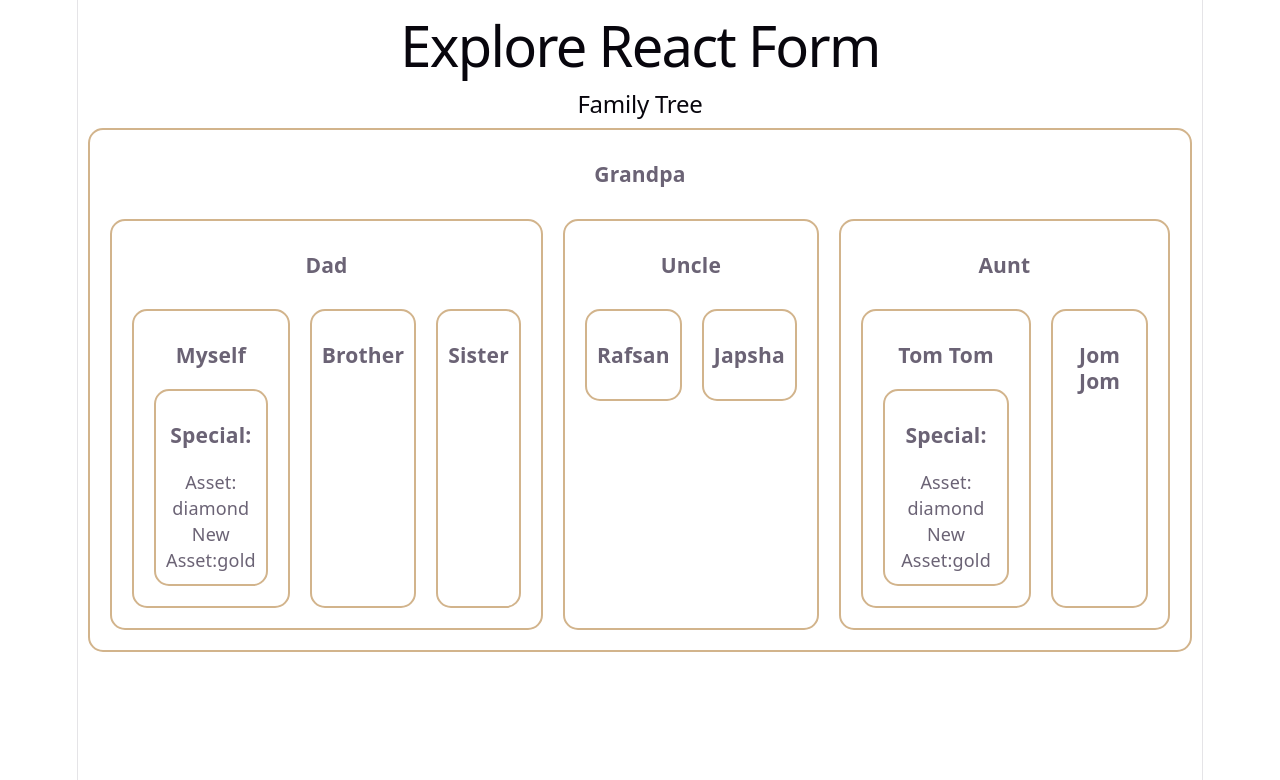
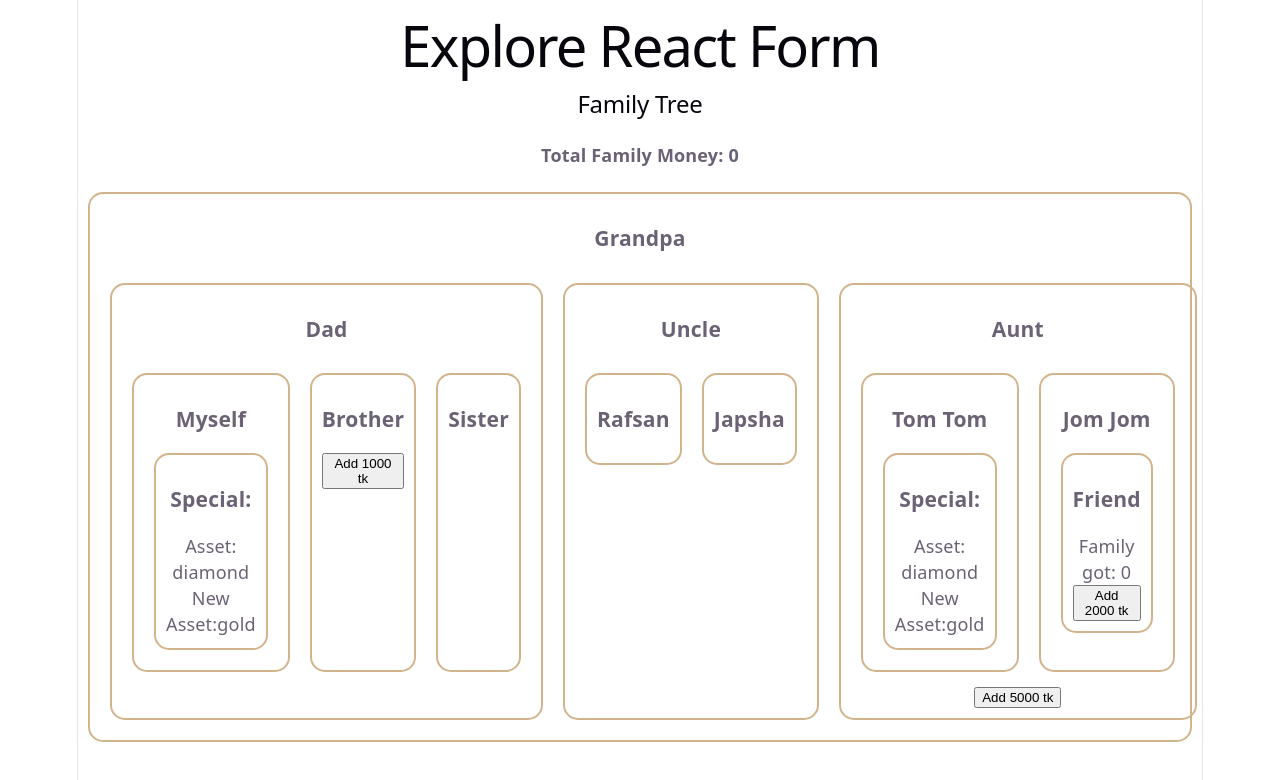
Before and after one commit to kazij317-code/explore-react-form, a React (Vite) app: page / in a window 1280 px wide. Shown: the top 780 px of the page. Built offline with nearby package versions, Linux system fonts and the light colour scheme.

Commit message:
more ContextApi

```diff
--- a/src/components/FamilyTree/Aunt.jsx
+++ b/src/components/FamilyTree/Aunt.jsx
@@ -38,21 +38,75 @@
 
 // // export default Aunt;
 // // -------------------------------End:38_7-(1) to () --------------------------------
-// -------------------------------Start: 38_8 ---------------------------------------
+// // -------------------------------Start: 38_8 ---------------------------------------
 
-import React from 'react';
+// import React from 'react';
+// import Cousin from './Cousin';
+// // (12) Aunt = ({asset})
+// const Aunt = ({asset}) => {
+//     return (
+//         <div>
+//             <h3>Aunt</h3>
+
+//             <section className='flex'>
+//                 {/* (13) <Cousin asset={asset} then in Cousin.jsx file*/}
+//                 <Cousin asset={asset} name='Tom Tom'></Cousin>
+//                 <Cousin name='Jom Jom'></Cousin>
+//             </section>
+
+//         </div>
+//     );
+// };
+
+// export default Aunt;
+
+
+// // -----------------------
+// // Practice:
+// // import React from 'react';
+
+// // const Aunt = ({asset}) => {
+// //     return (
+// //         <div>
+// //             <h3>Aunt</h3>
+// //             <section>
+// //                 <Cousin asset={asset} name='Tom Tom'></Cousin>
+// //                 <Cousin name='Jom Jom'></Cousin>
+// //             </section>
+// //         </div>
+// //     );
+// // };
+
+// // export default Aunt;
+// // -------------------------------End:38_8-(1) to () --------------------------------
+// -------------------------------Start: 38_9 ---------------------------------------
+
+import React, { use } from 'react';
 import Cousin from './Cousin';
-// (12) Aunt = ({asset})
+import { MoneyContext } from './FamilyTree';
+
 const Aunt = ({asset}) => {
+    // (14) use+enter. MoneyContext+enter
+    const [money, setMoney] = use(MoneyContext)
+
+    // (15)st
+    const handleAddMoney = () =>{
+        setMoney(money + 5000)
+    }
+    // (15)en
+
     return (
         <div>
             <h3>Aunt</h3>
 
             <section className='flex'>
-                {/* (13) <Cousin asset={asset} then in Cousin.jsx file*/}
+
                 <Cousin asset={asset} name='Tom Tom'></Cousin>
                 <Cousin name='Jom Jom'></Cousin>
             </section>
+           {/* (13) */}
+           {/* (16) onClick={handleAddMoney}*/}
+           <button onClick={handleAddMoney}>Add 5000 tk</button>
 
         </div>
     );
@@ -78,4 +132,4 @@ export default Aunt;
 // };
 
 // export default Aunt;
-// -------------------------------End:38_8-(1) to () --------------------------------
+// -------------------------------End:38_9-(1) to () --------------------------------
--- a/src/components/FamilyTree/Brother.jsx
+++ b/src/components/FamilyTree/Brother.jsx
@@ -1,18 +1,57 @@
-// -------------------------------Start: 38_7 ---------------------------------------
-// (14)st rsc+enter
-import React from 'react';
+// // -------------------------------Start: 38_7 ---------------------------------------
+// // (14)st rsc+enter
+// import React from 'react';
+
+// const Brother = () => {
+//     return (
+//         <div>
+//            <h3>Brother</h3>
+//         </div>
+//     );
+// };
+
+// export default Brother;
+
+// // (14)en then create Sister.jsx file in FamilyTree folder
+// // -------------------
+// // Practice:
+// // import React from 'react';
+
+// // const Brother = () => {
+// //     return (
+// //         <div>
+
+// //         </div>
+// //     );
+// // };
+
+// // export default Brother;
+// // -------------------------------End:38_7-(1) to () --------------------------------
+// -------------------------------Start: 38_9 ---------------------------------------
+
+import React, { use } from 'react';
+import { MoneyContext } from './FamilyTree';
 
 const Brother = () => {
+    // (6) use + enter, MoneyContext + enter
+    const [money, setMoney] = use(MoneyContext);
+
+    // export const MoneyContext = createContext(0);
+    // const [money, setMoney] = useState(0);
+
     return (
         <div>
            <h3>Brother</h3>
+           {/* (7) st*/}
+           <button onClick={() =>setMoney(money + 1000)}>Add 1000 tk</button>
+           {/* (7) en then create Friend.jsx file in FamilyTree folder*/}
         </div>
     );
 };
 
 export default Brother;
 
-// (14)en then create Sister.jsx file in FamilyTree folder
+
 // -------------------
 // Practice:
 // import React from 'react';
@@ -26,4 +65,4 @@ export default Brother;
 // };
 
 // export default Brother;
-// -------------------------------End:38_7-(1) to () --------------------------------
+// -------------------------------End:38_9-(1) to () --------------------------------
--- a/src/components/FamilyTree/Cousin.jsx
+++ b/src/components/FamilyTree/Cousin.jsx
@@ -27,21 +27,66 @@
 
 // // export default Cousin;
 // // -------------------------------End:38_7-(1) to () --------------------------------
-// -------------------------------Start: 38_8 ---------------------------------------
+// // -------------------------------Start: 38_8 ---------------------------------------
 
+// import React from 'react';
+// import Special from './Special';
+// // (14) Cousin = ({name, asset})
+// const Cousin = ({name, asset}) => {
+//     return (
+//         <div>
+//             <h3>{name}</h3>
+//         {/* (10)st  */}
+//             {
+//                 // (15) <Special asset={asset} then in FamilyTree.jsx file>
+//                 name === 'Tom Tom' && <Special asset={asset}></Special>
+//             }
+//         {/* (10)en then in Grandpa.jsx file  */}
+//         </div>
+//     );
+// };
+
+// export default Cousin;
+
+
+// // ---------------------------------
+// // Practice:
+// // import React from 'react';
+
+// // const Cousin = ({name, asset}) => {
+// //     return (
+// //         <div>
+// //             <h3>{name}</h3>
+// //             {
+// //                 name === 'Tom Tom' && <Special asset={asset}></Special>
+// //             }
+
+// //         </div>
+// //     );
+// // };
+
+// // export default Cousin;
+// // -------------------------------End:38_8-(1) to () --------------------------------
+// -------------------------------Start: 38_9 ---------------------------------------
 import React from 'react';
 import Special from './Special';
-// (14) Cousin = ({name, asset})
+import Friend from './Friend';
+
 const Cousin = ({name, asset}) => {
     return (
         <div>
             <h3>{name}</h3>
-        {/* (10)st  */}
+
             {
-                // (15) <Special asset={asset} then in FamilyTree.jsx file>
+
                 name === 'Tom Tom' && <Special asset={asset}></Special>
             }
-        {/* (10)en then in Grandpa.jsx file  */}
+        {/* (9)st <Friend + enter */}
+            {
+                name === 'Jom Jom' && <Friend></Friend>
+            }
+        {/* (9)en then in Friend.jsx file */}
+
         </div>
     );
 };
@@ -66,4 +111,4 @@ export default Cousin;
 // };
 
 // export default Cousin;
-// -------------------------------End:38_8-(1) to () --------------------------------
+// -------------------------------End:38_9-(1) to () --------------------------------
--- a/src/components/FamilyTree/FamilyTree.jsx
+++ b/src/components/FamilyTree/FamilyTree.jsx
@@ -41,38 +41,113 @@
 // // export default FamilyTree;
 
 // // -------------------------------End:38_7-(1) to () --------------------------------
-// -------------------------------Start: 38_8 ---------------------------------------
+// // -------------------------------Start: 38_8 ---------------------------------------
 
-import React, { createContext } from 'react';
+// import React, { createContext } from 'react';
+// import Grandpa from './Grandpa';
+
+// import './FamilyTree.css'
+// // (16)
+// export const AssetContext = createContext('');
+
+
+// const FamilyTree = () => {
+
+//     const asset = 'diamond';
+//     // (18)
+//     const newAsset = 'gold';
+
+//     return (
+//         <div className='family-tree'>
+//             <h2>Family Tree</h2>
+//             {/* (1) asset={asset} then in Grandpa.jsx file*/}
+//             {/* <Grandpa asset={asset}></Grandpa> */}
+//             {/* (17)st commit previous */}
+//             {/* (19) value={newAsset} then in Special.jsx file*/}
+//             <AssetContext.Provider value={newAsset}>
+//                 <Grandpa asset={asset}></Grandpa>
+//             </AssetContext.Provider>
+//             {/* (17)en */}
+//         </div>
+//     );
+// };
+
+// export default FamilyTree;
+
+// // ------------------------------
+// // Practice:
+// // import React from 'react';
+
+// // import './FamilyTree.css'
+
+// // export const AssetContext = createContext('');
+
+// // const FamilyTree = () => {
+
+// //     const asset = 'diamond'
+// //     const newAsset = 'gold'
+
+// //     return (
+// //         <div className='family-tree'>
+// //             <h2>Family Tree</h2>
+
+// //             <AssetContext.Provider value={newAsset}>
+// //                 <Grandpa asset={asset}></Grandpa>
+// //             </AssetContext.Provider>
+// //         </div>
+// //     );
+// // };
+
+// // export default FamilyTree;
+
+// // -------------------------------End:38_8-(1) to () --------------------------------
+// -------------------------------Start: 38_9 ---------------------------------------
+import React, { createContext, useState } from 'react';
 import Grandpa from './Grandpa';
 
 import './FamilyTree.css'
-// (16)
+
 export const AssetContext = createContext('');
+// (1)
+export const MoneyContext = createContext(0);
 
 
 const FamilyTree = () => {
+//    (3)
+    const [money, setMoney] = useState(0);
 
     const asset = 'diamond';
-    // (18)
+
     const newAsset = 'gold';
 
     return (
         <div className='family-tree'>
             <h2>Family Tree</h2>
-            {/* (1) asset={asset} then in Grandpa.jsx file*/}
-            {/* <Grandpa asset={asset}></Grandpa> */}
-            {/* (17)st commit previous */}
-            {/* (19) value={newAsset} then in Special.jsx file*/}
-            <AssetContext.Provider value={newAsset}>
+            {/* (5) then in Brother.jsx file*/}
+            <h4>Total Family Money: {money}</h4>
+
+            {/* <AssetContext.Provider value={newAsset}>
                 <Grandpa asset={asset}></Grandpa>
-            </AssetContext.Provider>
-            {/* (17)en */}
+            </AssetContext.Provider> */}
+
+            {/* (2)st comment previous */}
+            {/* (4) value={[money, setMoney]}*/}
+            <MoneyContext value={[money, setMoney]}>
+                <AssetContext.Provider value={newAsset}>
+                    <Grandpa asset={asset}></Grandpa>
+                </AssetContext.Provider>
+            </MoneyContext>
+            {/* (2)en */}
+
         </div>
     );
 };
 
 export default FamilyTree;
+// ----------------------------
+/**
+ * 1. create a context using createContext with a default value make sure you export the context to be used in other files.
+ * */
 
 // ------------------------------
 // Practice:
@@ -100,4 +175,4 @@ export default FamilyTree;
 
 // export default FamilyTree;
 
-// -------------------------------End:38_8-(1) to () --------------------------------
+// -------------------------------End:38_9-(1) to () --------------------------------
--- /dev/null
+++ b/src/components/FamilyTree/Friend.jsx
@@ -0,0 +1,35 @@
+// -------------------------------Start: 38_9 ---------------------------------------
+// (8)st
+import React, { use } from 'react';
+import { MoneyContext } from './FamilyTree';
+
+const Friend = () => {
+
+    // (11) use+enter, MoneyContext+enter
+    const [money, setMoney] = use(MoneyContext)
+
+    // extra
+    const handleAddMoney = () =>{
+        setMoney(money + 2000)
+    }
+    // extra
+
+    return (
+        <div>
+            {/* (10) */}
+            <h3>Friend</h3>
+            {/* (12) then Aunt.jsx file*/}
+            <p>Family got: {money}</p>
+
+            {/* extra */}
+            <button onClick={handleAddMoney}>Add 2000 tk</button>
+            {/* extra */}
+
+        </div>
+    );
+};
+
+export default Friend;
+// (8)en then Cousin.jsx file
+
+// -------------------------------End:38_9-(1) to () --------------------------------
```
